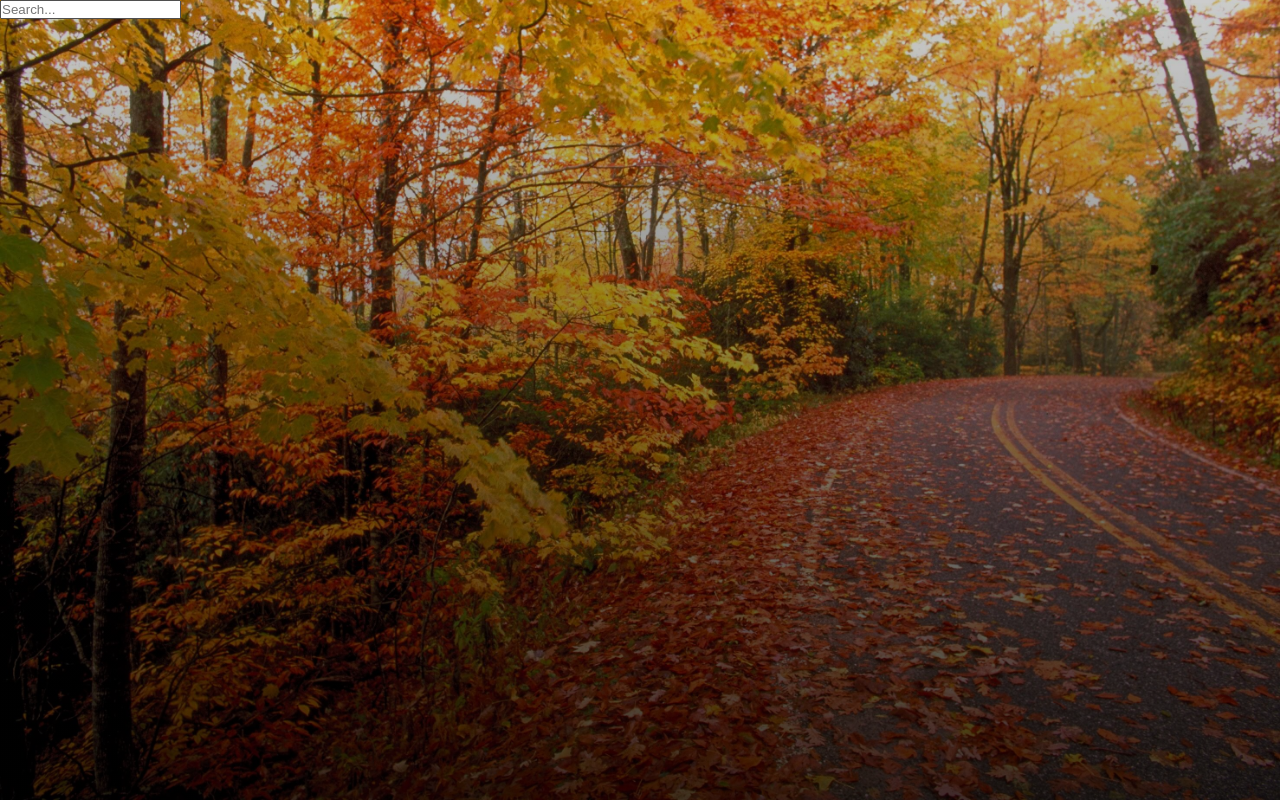
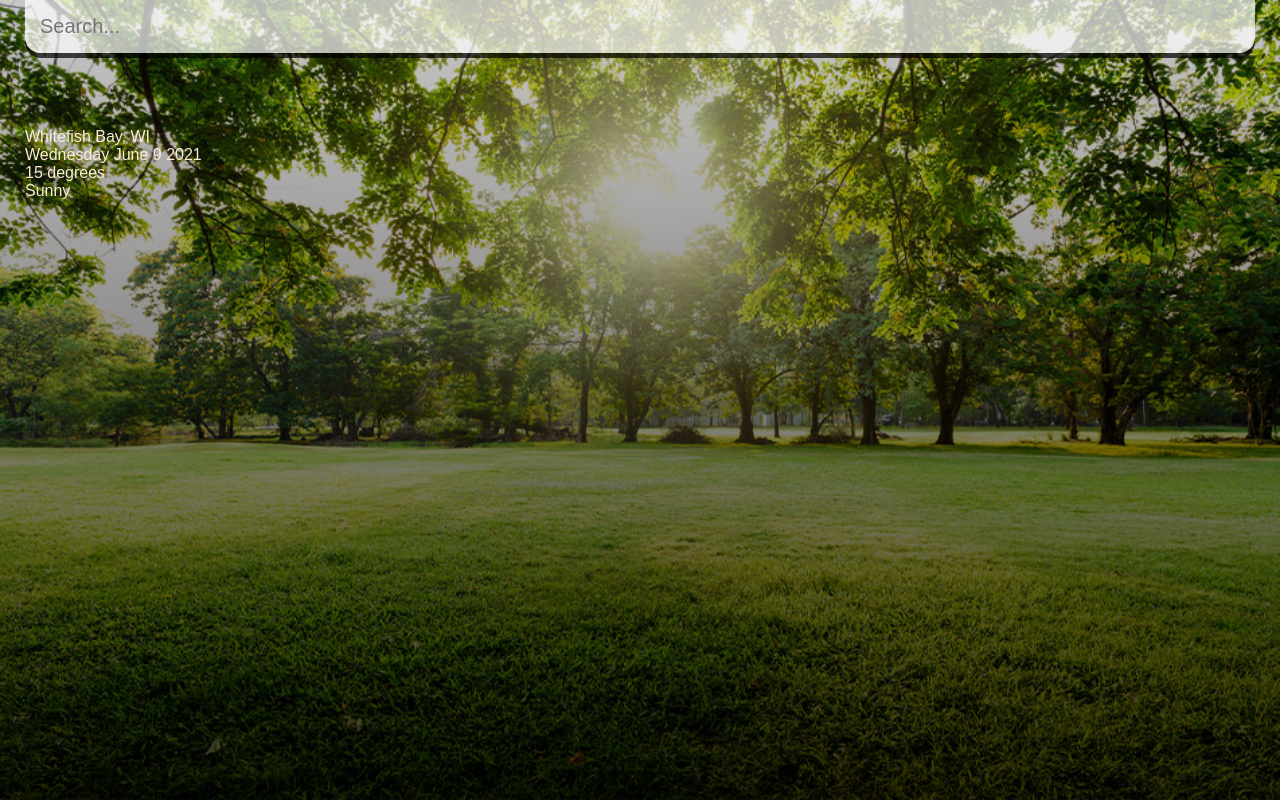
Before and after one commit to ZachAH/Reactful-Weather, a React (Create React App) app: page / in a window 1280 px wide. Built offline with nearby package versions, Linux system fonts and the light colour scheme.

Commit message:
added divs and more styling

```diff
--- a/src/App.js
+++ b/src/App.js
@@ -1,22 +1,60 @@
-import React from 'react';
-import './App.css';
+import React from "react";
+import "./App.css";
 
 const api = {
   key: "568ada73d42b03c55773847f98ad37c5",
-  base: "https://api.openweathermap.org/data/2.5/"
-}
+  base: "https://api.openweathermap.org/data/2.5/",
+};
 
 function App() {
+  const dateBuilder = (d) => {
+    let months = [
+      "January",
+      "Febuary",
+      "March",
+      "April",
+      "May",
+      "June",
+      "July",
+      "August",
+      "September",
+      "October",
+      "November",
+      "December",
+    ];
+    let days = [
+      "Sunday",
+      "Monday",
+      "Tuesday",
+      "Wednesday",
+      "Thursday",
+      "Friday",
+      "Saturday",
+    ];
+
+    let day = days[d.getDay()];
+    let date = d.getDate();
+    let month = months[d.getMonth()];
+    let year = d.getFullYear();
+
+    return `${day} ${month} ${date} ${year}`;
+  };
+
   return (
     <div className="app">
-     <main>
-       <div className="search-box">
-         <input type="text"
-         className="search-bar"
-         placeholder="Search..."
-         />
-       </div>
-     </main>
+      <main>
+        <div className="search-box">
+          <input type="text" className="search-bar" placeholder="Search..." />
+        </div>
+        <div className="location-box">
+          <div className="location">Whitefish Bay, WI</div>
+          <div className="date">{dateBuilder(new Date())}</div>
+        </div>
+        <div className="weather-box">
+          <div className="temp">15 degrees</div>
+          <div className="weather"> Sunny </div>
+        </div>
+      </main>
     </div>
   );
 }
--- a/src/index.css
+++ b/src/index.css
@@ -5,21 +5,64 @@
 }
 
 body {
-  font-family: 'montseratt', sans-serif;
+  font-family: "montseratt", sans-serif;
 }
 
 .app {
-  background-image:url('./assets/fallweather.jpg') ;
+  background-image: url("./assets/warmwether.jpg");
   background-size: cover;
   background-position: bottom;
   transition: 0.4 ease-out;
 }
 
 .app.warm {
-  background-image:url('./assets/warmwether.jpg') ;
+  background-image: url("./assets/warmwether.jpg");
 }
 
 main {
   min-height: 100vh;
-  background-image: linear-gradient(to bottom, rgba(0, 0, 0, .2), rgba(0, 0, 0, .75));
+  background-image: linear-gradient(
+    to bottom,
+    rgba(0, 0, 0, 0.2),
+    rgba(0, 0, 0, 0.75)
+  );
+  padding: 25px;
 }
+
+.search-box {
+  width: 100%;
+  margin: 0 0 75px;
+}
+
+.search-box .search-bar {
+  display: block;
+  width: 100%;
+  padding: 15px;
+
+  appearance: none;
+  background: none;
+  border: none;
+  outline: none;
+
+  background-color: rgba(255, 255, 255, 0.7);
+  border-radius: 0px 0px 16px 16px;
+  margin-top: -25px;
+
+  box-shadow: 0px 5px rgba(0, 0, 0, 0.7);
+  color: #313131;
+  font-size: 20px;
+
+  transition: 0.4s ease;
+}
+
+.search-box .search-bar:focus {
+  background-color: rgba(255, 255, 255, 0.9);
+}
+
+.location-box {
+  color: antiquewhite;
+}
+
+.weather-box {
+  color: antiquewhite;
+}
```
